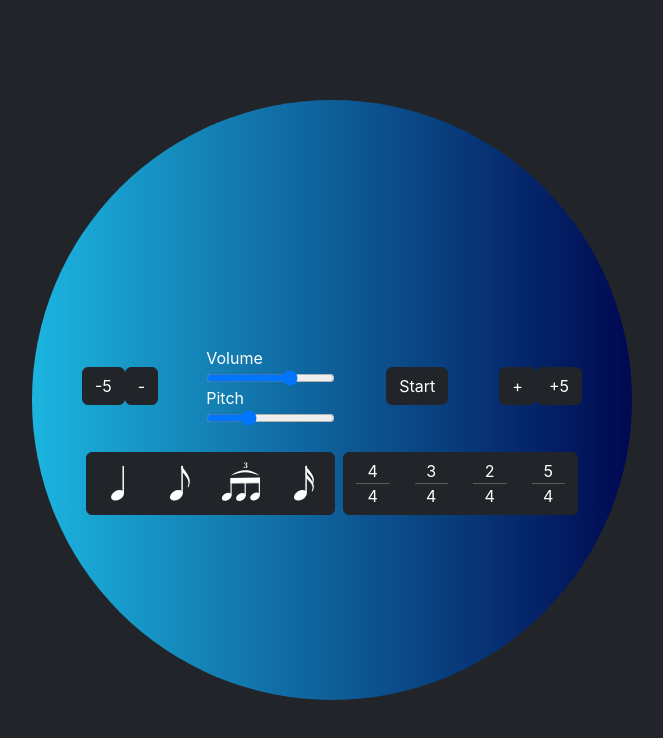
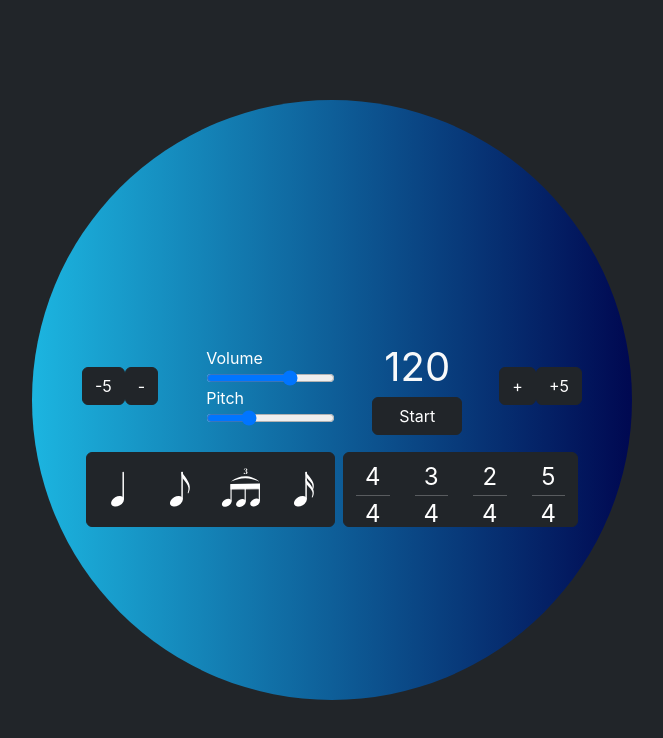
Before and after one commit to devbyjonah/metronome, a React (Create React App) app: page / in a window 1280 px wide. Shown: the top 738 px of the page, without its empty margins (308-971 px from the left). Built offline with nearby package versions, Linux system fonts and the light colour scheme.

Commit message:
matching div/font sizes for bottom components

```diff
--- a/src/components/Metronome.js
+++ b/src/components/Metronome.js
@@ -16,7 +16,7 @@ export default function Metronome() {
 	let metronomeEngine = useRef(new MetronomeEngine());
 	// creating state for values that interact with the UI
 	let [playing, setPlaying] = useState(metronomeEngine.current.playing);
-	let [tempo, setTempo] = useState(metronomeEngine.current.tempo);
+	let [tempo, setTempo] = useState(metronomeEngine.current.getTempo());
 	// handler functions for interacting with metronomeEngine
 	const startStop = () => {
 		metronomeEngine.current.startStop();
@@ -24,8 +24,11 @@ export default function Metronome() {
 	};
 
 	const changeTempo = (event) => {
-		metronomeEngine.current.tempo += Number(event.target.value);
-		setTempo(metronomeEngine.current.tempo);
+		let bpmDiff = Number(event.currentTarget.value);
+		metronomeEngine.current.setTempo(
+			metronomeEngine.current.getTempo() + bpmDiff
+		);
+		setTempo(metronomeEngine.current.getTempo());
 	};
 
 	const changeVolume = (event) => {
--- a/src/components/Subdivisions.js
+++ b/src/components/Subdivisions.js
@@ -2,9 +2,9 @@ import { Button, ButtonGroup } from "react-bootstrap";
 
 export default function Subdivisions({ changeSubdivision }) {
 	return (
-		<div className="w-50 m-1 d-flex flex-column h-100">
+		<div className="w-50 m-1 d-flex flex-column">
 			<label htmlFor="subdivisions"></label>
-			<ButtonGroup name="subdivisions">
+			<ButtonGroup style={{ height: 75 + "px" }} name="subdivisions">
 				<Button
 					className="p-0"
 					onClick={changeSubdivision}
--- a/src/components/TimeSignatures.js
+++ b/src/components/TimeSignatures.js
@@ -4,30 +4,30 @@ export default function TimeSignatures({ changeSignature }) {
 	return (
 		<div className="w-50 m-1 d-flex flex-column">
 			<label htmlFor="timeSignature"></label>
-			<ButtonGroup name="timeSignature">
+			<ButtonGroup name="timeSignature" style={{ height: 75 + "px" }}>
 				<Button onClick={changeSignature} value={4} variant="dark">
-					<div>
+					<div className="fs-4">
 						<span>4</span>
 						<hr className="my-0" />
 						<span>4</span>
 					</div>
 				</Button>
 				<Button onClick={changeSignature} value={3} variant="dark">
-					<div>
+					<div className="fs-4">
 						<span>3</span>
 						<hr className="my-0" />
 						<span>4</span>
 					</div>
 				</Button>
 				<Button onClick={changeSignature} value={2} variant="dark">
-					<div>
+					<div className="fs-4">
 						<span>2</span>
 						<hr className="my-0" />
 						<span>4</span>
 					</div>
 				</Button>
 				<Button onClick={changeSignature} value={5} variant="dark">
-					<div>
+					<div className="fs-4">
 						<span>5</span>
 						<hr className="my-0" />
 						<span>4</span>
```
